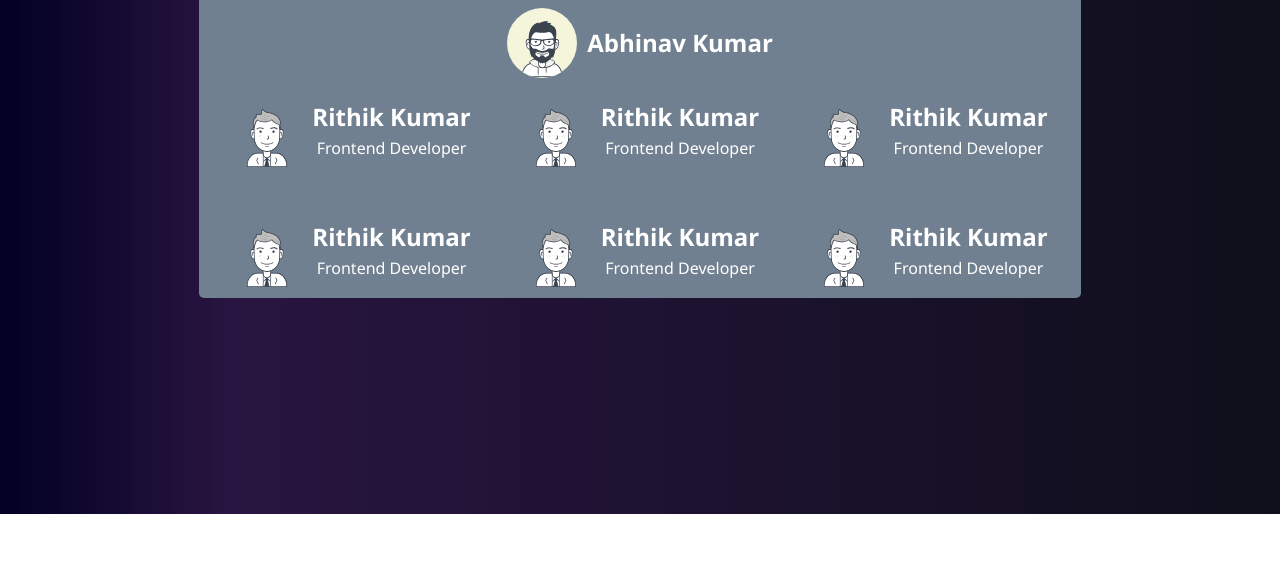
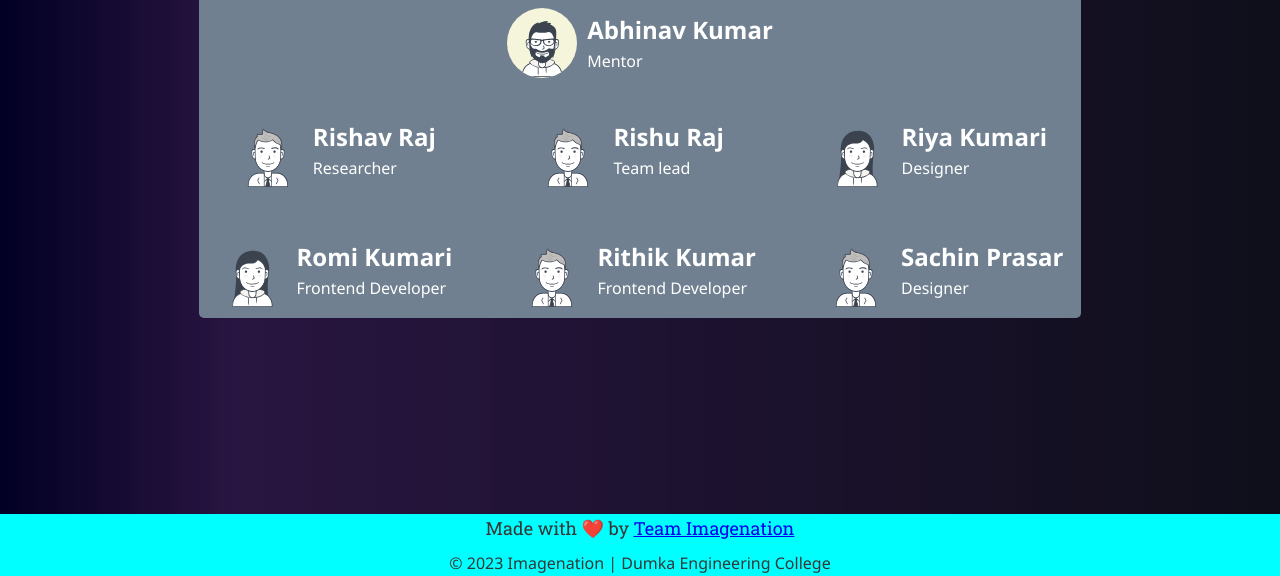
Before and after one commit to rishuraj1/Imagenationproject, a website: page pages/aboutUs/aboutUs.html in a window 1280 px wide. Shown: the part 390-966 px from the top of the page. Before the commit the page ends 904 px from the top, so only its background shows below. Drawn offline with Linux system fonts and the light colour scheme.

Commit message:
add: footer

```diff
--- a/pages/aboutUs/aboutUs.css
+++ b/pages/aboutUs/aboutUs.css
@@ -1,7 +1,7 @@
 .team {
   align-items: center;
   padding: 10px;
-  gap: 10px;
+  gap: 30px;
   border-radius: 5px;
   background-color: slategrey;
   display: flex;
@@ -30,18 +30,18 @@
 .members {
   display: flex;
   flex-wrap: wrap;
-  justify-content: center;
-  align-items: center;
+  justify-content: space-around;
+  align-items: start;
   gap: 50px;
   margin-top: 10px;
 }
 
 .member {
   display: flex;
-  align-items: flex-start;
-  justify-content: flex-start;
+  align-items: start;
+  justify-content: center;
   gap: 10px;
-  text-align: center;
+  text-align: start;
 }
 
 .member1 img {
@@ -54,3 +54,11 @@
   font-size: 30px;
   color: beige;
 }
+
+
+.about-member {
+  display: flex;
+  flex-direction: column;
+  justify-content: start;
+  align-items: start;
+}
--- a/pages/aboutUs/aboutUs.html
+++ b/pages/aboutUs/aboutUs.html
@@ -5,7 +5,7 @@
     <meta name="viewport" content="width=device-width, initial-scale=1.0" />
     <title>Document</title>
     <link rel="stylesheet" href="aboutUs.css" />
-    <link rel="stylesheet" href="../../style.css">
+    <link rel="stylesheet" href="../../style.css" />
   </head>
   <body>
     <header>
@@ -32,7 +32,7 @@
           />
           <div class="about-member">
             <h2 class="member-name">Abhinav Kumar</h2>
-            <!-- <p class="member-role">Frontend Developer</p> -->
+            <p class="member-role">Mentor</p>
           </div>
         </div>
 
@@ -45,7 +45,44 @@
               alt="member1"
             />
             <div class="about-member">
-              <h2 class="member-name">Rithik Kumar</h2>
+              <h2 class="member-name">Rishav Raj</h2>
+              <p class="member-role">Researcher</p>
+            </div>
+          </div>
+          <div class="member">
+            <img
+              src="../../assets/memberMale.svg"
+              width="70px"
+              height="70px"
+              alt="member1"
+            />
+            <div class="about-member">
+              <h2 class="member-name">Rishu Raj</h2>
+              <p class="member-role">Team lead</p>
+            </div>
+          </div>
+          <div class="member">
+            <img
+              src="../../assets/memberFemale.svg"
+              width="70px"
+              height="70px"
+              alt="member1"
+            />
+            <div class="about-member">
+              <h2 class="member-name">Riya Kumari</h2>
+              <p class="member-role">Designer</p>
+            </div>
+          </div>
+
+          <div class="member">
+            <img
+              src="../../assets/memberFemale.svg"
+              width="70px"
+              height="70px"
+              alt="member1"
+            />
+            <div class="about-member">
+              <h2 class="member-name">Romi Kumari</h2>
               <p class="member-role">Frontend Developer</p>
             </div>
           </div>
@@ -69,51 +106,36 @@
               alt="member1"
             />
             <div class="about-member">
-              <h2 class="member-name">Rithik Kumar</h2>
-              <p class="member-role">Frontend Developer</p>
-            </div>
-          </div>
-
-          <div class="member">
-            <img
-              src="../../assets/memberMale.svg"
-              width="70px"
-              height="70px"
-              alt="member1"
-            />
-            <div class="about-member">
-              <h2 class="member-name">Rithik Kumar</h2>
-              <p class="member-role">Frontend Developer</p>
-            </div>
-          </div>
-          <div class="member">
-            <img
-              src="../../assets/memberMale.svg"
-              width="70px"
-              height="70px"
-              alt="member1"
-            />
-            <div class="about-member">
-              <h2 class="member-name">Rithik Kumar</h2>
-              <p class="member-role">Frontend Developer</p>
-            </div>
-          </div>
-          <div class="member">
-            <img
-              src="../../assets/memberMale.svg"
-              width="70px"
-              height="70px"
-              alt="member1"
-            />
-            <div class="about-member">
-              <h2 class="member-name">Rithik Kumar</h2>
-              <p class="member-role">Frontend Developer</p>
+              <h2 class="member-name">Sachin Prasar</h2>
+              <p class="member-role">Designer</p>
             </div>
           </div>
         </div>
       </section>
     </main>
-    <footer>
-      <!-- footer here -->
+    <footer class="footer">
+      <!-- Footer goes here -->
+      <div class="footer__top">
+        <p class="footer__top--text">
+          Made with ❤️ by
+          <a href="pages/aboutUs/aboutUs.html" class="footer__top--link"
+            >Team Imagenation</a
+          >
+        </p>
+      </div>
+      <div class="footer__middle">
+        <a
+          href="https://github.com/rishuraj1/Imagenationproject"
+          target="_blank"
+          class="footer__middle--link"
+          ><i class="fa fa-github"></i
+        ></a>
+      </div>
+      <div class="footer_bottom">
+        <p class="footer_bottom--text">
+          © 2023 Imagenation | Dumka Engineering College
+        </p>
+      </div>
+    </footer>
   </body>
 </html>
--- a/style.css
+++ b/style.css
@@ -362,6 +362,66 @@ form textarea {
   color: #353535;
 }
 
+/* Footer */
+
+.footer{
+  display: flex;
+  justify-content: center;
+  align-items: center;
+  flex-direction: column;
+  gap: 4px;
+  width: 100%;
+  height: 100%;
+  color: #353535;
+  background-color: cyan;
+}
+
+.footer__top p {
+  font-family: "Roboto Slab", serif;
+  font-size: 18px;
+  font-weight: 500;
+  text-align: center;
+}
+
+.fa {
+  display: flex;
+  justify-content: center;
+  align-items: center;
+  gap: 10px;
+  font-size: 30px;
+  color: black;
+  text-decoration: none;
+  text-align: center;
+  font: 600;
+
+  transition: all 0.3s ease-in-out;
+}
+
+.fa:hover {
+  transition: all 0.3s ease-in-out;
+  transform: scale(1.2);
+}
+
+.footer__middle {
+  display: flex;
+  justify-content: center;
+  align-items: center;
+}
+
+.footer__middle a {
+  color: black;
+  text-decoration: none;
+  text-align: center;
+  font: 600;
+}
+
+.footer_bottom {
+  display: flex;
+  justify-content: center;
+  align-items: center;
+  gap: 10px;
+}
+
 @media only screen and (max-width: 768px) {
   .content_p .apiLinks {
     display: flex;
```
Also changed, not shown: index.html (+23 -4 lines), pages/contact/contact.html (+33 -4 lines).
